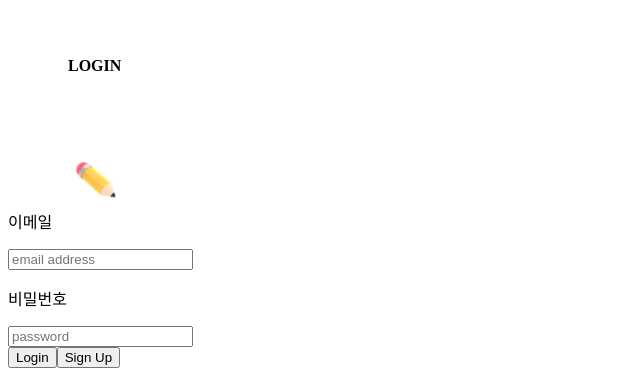
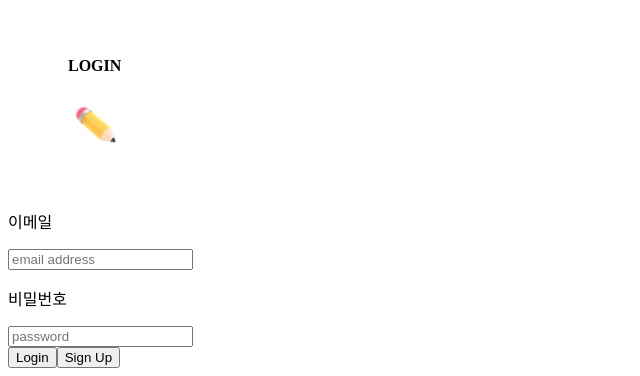
Before and after one commit to 2022-SN-AI-Pre-Internship-Team-D/Frontend, a React (Create React App) app: page / in a window 1280 px wide. Shown: the part 1976-2352 px from the top of the page, without its empty margins (0-640 px from the left). Built offline with nearby package versions, Linux system fonts and the light colour scheme.

Commit message:
chore : login ui_1

```diff
--- a/src/page/LoginPage.tsx
+++ b/src/page/LoginPage.tsx
@@ -75,15 +75,15 @@ function LoginPage() {
     <div className="absolute overflow-hidden w-screen h-screen bg-[#0E1733] flex justify-center flex-col items-center">
       <img src={star} alt="star" className="absolute bg-repeat" />
       <div style={{ marginLeft: '60px' }} className="flex">
-        <h4 className=" text-[#9CA6C5] text-5xl font-press-start text-center pt-20 pb-35">LOGIN</h4>
-        <img style={{ position: 'relative', right: '20px', top: '45px' }} src={pencilImg} alt="pencil" />
+        <h4 className=" text-[#9CA6C5] text-5xl font-press-start text-center ">LOGIN</h4>
+        <img style={{ position: 'relative', right: '20px', bottom: '10px' }} src={pencilImg} alt="pencil" />
       </div>
 
       <form
-        className="w-2/4 h-2/4 m-50 items-center flex-col flex justify-center center p-20 bg-grey rounded-lg"
+        className="md:w-2/4 md:h-2/4 w-80 h-80 items-center flex-col flex justify-center center bg-grey rounded-lg"
         onSubmit={handleLogin}
       >
-        <div className=" justify-center flex flex-col w-80">
+        <div className=" justify-center flex flex-col md:w-96 w-44">
           <label className=" text-background flex flex-col" htmlFor="email">
             <p className="mb-2">이메일</p>
             <input
```
